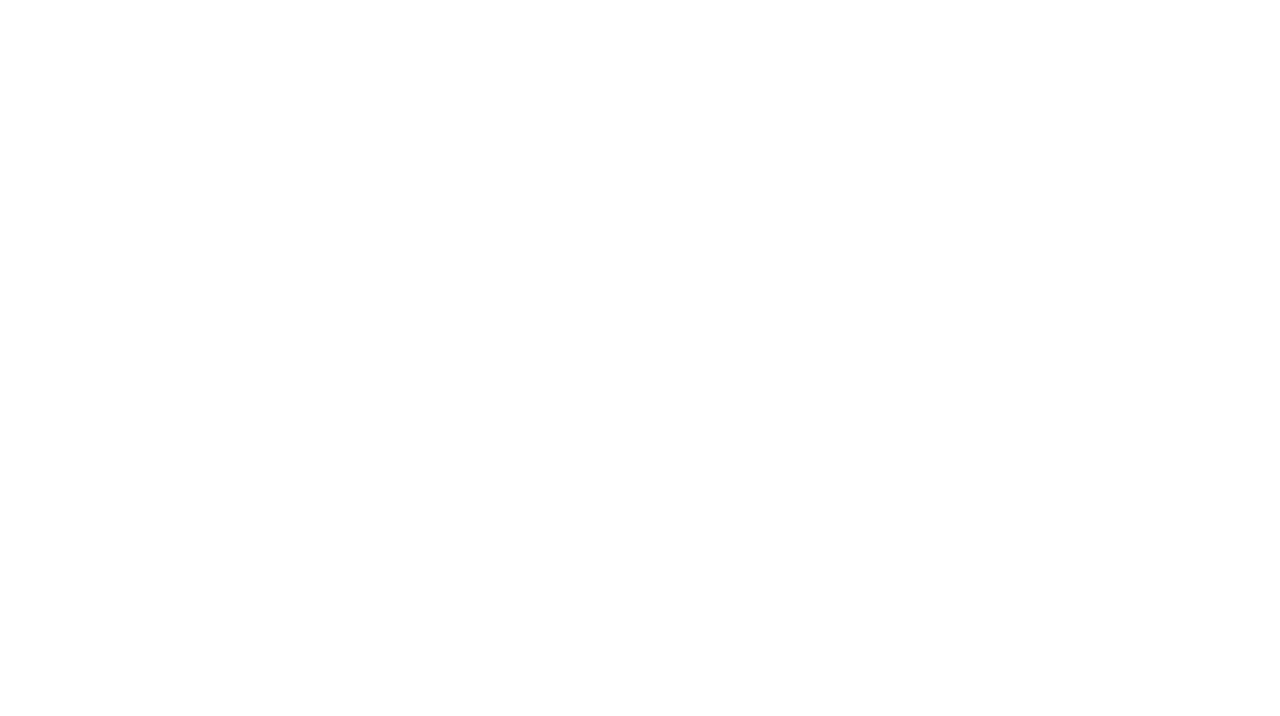
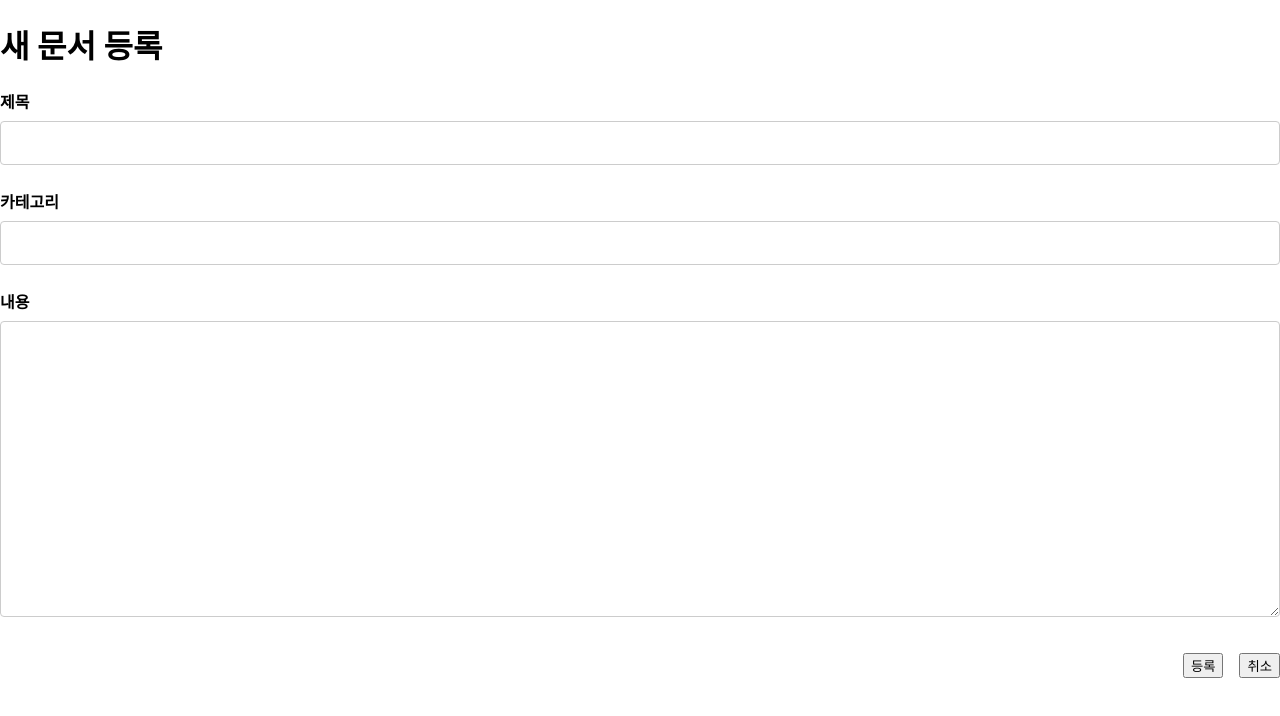
Before and after one commit to soconzan/2025-oose, a React (Create React App) app in the folder frontend/: page /documents/new in a window 1280 px wide. Before the commit this address had no page. Shown: the top 716 px of the page. Built offline with nearby package versions, Linux system fonts and the light colour scheme.

Commit message:
문서관리

```diff
--- a/frontend/src/App.js
+++ b/frontend/src/App.js
@@ -2,6 +2,10 @@ import React from 'react';
 import { BrowserRouter, Routes, Route } from 'react-router-dom';
 import MainPage from './pages/MainPage.jsx';
 import EmployeesPage from './pages/employee/EmployeesPage.jsx';
+import DocumentListPage from './pages/document/DocumentListPage';
+import DocumentCreatePage from './pages/document/DocumentCreatePage';
+import DocumentDetailPage from './pages/document/DocumentDetailPage';
+
 
 function App() {
   return (
@@ -9,6 +13,10 @@ function App() {
       <Routes>
         <Route path="/" element={<MainPage />} />
         <Route path="/employees" element={<EmployeesPage />} />
+
+        <Route path="/documents" element={<DocumentListPage />} />
+        <Route path="/documents/new" element={<DocumentCreatePage />} />
+        <Route path="/documents/:id" element={<DocumentDetailPage />} />
       </Routes>
     </BrowserRouter>
   );
--- /dev/null
+++ b/frontend/src/components/document/Document.css
@@ -0,0 +1,96 @@
+/* 데이터 테이블 스타일 (목록) */
+.data-table {
+  width: 100%;
+  border-collapse: collapse;
+  margin-top: 1rem;
+}
+
+.data-table th,
+.data-table td {
+  border: 1px solid #ddd;
+  padding: 12px;
+  text-align: left;
+}
+
+.data-table th {
+  background-color: #f8f9fa;
+  font-weight: bold;
+}
+
+.data-table tr:hover {
+  background-color: #f1f1f1;
+}
+
+.title-link {
+  text-decoration: none;
+  color: #0056b3;
+  font-weight: bold;
+}
+
+.title-link:hover {
+  text-decoration: underline;
+}
+
+/* 데이터 폼 스타일 (등록) */
+.data-form .form-group {
+  margin-bottom: 1.5rem;
+}
+
+.data-form label {
+  display: block;
+  margin-bottom: 0.5rem;
+  font-weight: bold;
+}
+
+.data-form input[type="text"],
+.data-form textarea {
+  width: 100%;
+  padding: 0.75rem;
+  border: 1px solid #ccc;
+  border-radius: 4px;
+  font-size: 1rem;
+  box-sizing: border-box;
+}
+
+.data-form textarea {
+  resize: vertical;
+}
+
+.form-actions {
+  display: flex;
+  justify-content: flex-end;
+  gap: 1rem;
+  margin-top: 2rem;
+}
+
+/* 상세 정보 뷰 스타일 */
+.detail-container {
+    padding: 2rem;
+    background-color: #fff;
+    border: 1px solid #ddd;
+    border-radius: 8px;
+}
+
+.detail-header {
+    border-bottom: 2px solid #eee;
+    padding-bottom: 1rem;
+    margin-bottom: 1.5rem;
+}
+
+.detail-title {
+    font-size: 2rem;
+    margin: 0;
+}
+
+.detail-meta {
+    display: flex;
+    gap: 1.5rem;
+    color: #666;
+    margin-top: 0.5rem;
+}
+
+.detail-content {
+    margin-top: 2rem;
+    line-height: 1.8;
+    min-height: 200px;
+}
--- /dev/null
+++ b/frontend/src/components/document/DocumentDetailPage.jsx
@@ -0,0 +1,64 @@
+import React, { useState, useEffect } from 'react';
+import { useParams, useNavigate, Link } from 'react-router-dom';
+import { getDocumentById, deleteDocument } from '../../api/documentApi';
+import '../../components/document/Document.css'; // 공용 CSS import
+
+const DocumentDetailPage = () => {
+  const { id } = useParams(); // URL에서 문서 ID를 가져옴
+  const navigate = useNavigate();
+  const [document, setDocument] = useState(null);
+
+  useEffect(() => {
+    const fetchDocument = async () => {
+      try {
+        const data = await getDocumentById(id);
+        setDocument(data);
+      } catch (error) {
+        alert('문서를 불러오는 데 실패했습니다.');
+        console.error(error);
+      }
+    };
+    fetchDocument();
+  }, [id]);
+
+  const handleDelete = async () => {
+    if (window.confirm('정말로 이 문서를 삭제하시겠습니까?')) {
+      try {
+        await deleteDocument(id);
+        alert('문서가 삭제되었습니다.');
+        navigate('/documents');
+      } catch (error) {
+        alert('문서 삭제에 실패했습니다.');
+        console.error(error);
+      }
+    }
+  };
+
+  if (!document) {
+    return <div>로딩 중...</div>;
+  }
+
+  return (
+    <div className="container">
+       <div className="detail-container">
+        <div className="detail-header">
+          <h1 className="detail-title">{document.title}</h1>
+          <div className="detail-meta">
+            <span><strong>작성자:</strong> {document.author ? document.author.name : 'N/A'}</span>
+            <span><strong>카테고리:</strong> {document.category}</span>
+            <span><strong>작성일:</strong> {new Date(document.created_date).toLocaleDateString()}</span>
+          </div>
+        </div>
+        <div className="detail-content">
+          <p>{document.content}</p>
+        </div>
+        <div className="form-actions">
+          <Link to="/documents" className="btn">목록</Link>
+          <button onClick={handleDelete} className="btn btn-danger">삭제</button>
+        </div>
+       </div>
+    </div>
+  );
+};
+
+export default DocumentDetailPage;
--- /dev/null
+++ b/frontend/src/components/document/DocumentForm.jsx
@@ -0,0 +1,60 @@
+import React, { useState } from 'react';
+import { useNavigate } from 'react-router-dom';
+import './Document.css'; // 공용 CSS 파일을 사용합니다.
+
+const DocumentForm = ({ onSubmit }) => {
+  const [title, setTitle] = useState('');
+  const [category, setCategory] = useState('');
+  const [content, setContent] = useState('');
+  const navigate = useNavigate();
+
+  const handleSubmit = (e) => {
+    e.preventDefault();
+    if (!title || !category || !content) {
+      alert('제목, 카테고리, 내용을 모두 입력해주세요.');
+      return;
+    }
+    // author_id는 실제 로그인된 사용자 ID로 설정해야 합니다.
+    // 지금은 임시로 1번 사용자로 하드코딩합니다.
+    const documentData = { title, category, content, author_id: 1 };
+    onSubmit(documentData);
+  };
+
+  return (
+    <form onSubmit={handleSubmit} className="data-form">
+      <div className="form-group">
+        <label htmlFor="title">제목</label>
+        <input
+          type="text"
+          id="title"
+          value={title}
+          onChange={(e) => setTitle(e.target.value)}
+        />
+      </div>
+      <div className="form-group">
+        <label htmlFor="category">카테고리</label>
+        <input
+          type="text"
+          id="category"
+          value={category}
+          onChange={(e) => setCategory(e.target.value)}
+        />
+      </div>
+      <div className="form-group">
+        <label htmlFor="content">내용</label>
+        <textarea
+          id="content"
+          rows="15"
+          value={content}
+          onChange={(e) => setContent(e.target.value)}
+        ></textarea>
+      </div>
+      <div className="form-actions">
+        <button type="submit" className="btn btn-primary">등록</button>
+        <button type="button" className="btn" onClick={() => navigate('/documents')}>취소</button>
+      </div>
+    </form>
+  );
+};
+
+export default DocumentForm;
--- /dev/null
+++ b/frontend/src/components/document/DocumentList.jsx
@@ -0,0 +1,36 @@
+import React from 'react';
+import { Link } from 'react-router-dom';
+import './Document.css'; // 공용 CSS 파일을 사용합니다.
+
+const DocumentList = ({ documents }) => {
+  return (
+    <table className="data-table">
+      <thead>
+        <tr>
+          <th>번호</th>
+          <th>제목</th>
+          <th>카테고리</th>
+          <th>작성자</th>
+          <th>작성일</th>
+        </tr>
+      </thead>
+      <tbody>
+        {documents.map((doc) => (
+          <tr key={doc.id}>
+            <td>{doc.id}</td>
+            <td>
+              <Link to={`/documents/${doc.id}`} className="title-link">
+                {doc.title}
+              </Link>
+            </td>
+            <td>{doc.category}</td>
+            <td>{doc.author ? doc.author.name : 'N/A'}</td>
+            <td>{new Date(doc.created_date).toLocaleDateString()}</td>
+          </tr>
+        ))}
+      </tbody>
+    </table>
+  );
+};
+
+export default DocumentList;
--- /dev/null
+++ b/frontend/src/pages/document/DocumentCreatePage.jsx
@@ -0,0 +1,28 @@
+import React from 'react';
+import { useNavigate } from 'react-router-dom';
+import { createDocument } from '../../api/documentApi';
+import DocumentForm from '../../components/document/DocumentForm'; // 컴포넌트 import
+
+const DocumentCreatePage = () => {
+  const navigate = useNavigate();
+
+  const handleCreateSubmit = async (documentData) => {
+    try {
+      const createdDoc = await createDocument(documentData);
+      alert('문서가 성공적으로 등록되었습니다.');
+      navigate(`/documents/${createdDoc.id}`); // 등록된 문서 상세 페이지로 이동
+    } catch (error) {
+      alert('문서 등록에 실패했습니다.');
+      console.error("문서 생성 중 에러 발생:", error);
+    }
+  };
+
+  return (
+    <div className="container">
+      <h1 className="mb-3">새 문서 등록</h1>
+      <DocumentForm onSubmit={handleCreateSubmit} />
+    </div>
+  );
+};
+
+export default DocumentCreatePage;
--- a/frontend/src/pages/document/DocumentListPage.jsx
+++ b/frontend/src/pages/document/DocumentListPage.jsx
@@ -1,7 +1,7 @@
 import React, { useState, useEffect } from 'react';
-import { Link, useNavigate } from 'react-router-dom';
+import { useNavigate } from 'react-router-dom';
 import { getAllDocuments } from '../../api/documentApi';
-import './Document.css'; // 간단한 스타일을 위해 CSS 파일도 추가합니다.
+import DocumentList from '../../components/document/DocumentList'; // 컴포넌트 import
 
 const DocumentListPage = () => {
   const [documents, setDocuments] = useState([]);
@@ -13,44 +13,21 @@ const DocumentListPage = () => {
         const data = await getAllDocuments();
         setDocuments(data);
       } catch (error) {
-        // 에러 처리
+        console.error("문서 목록을 불러오는 중 에러 발생:", error);
       }
     };
     fetchDocuments();
   }, []);
 
   return (
-    <div className="doc-container">
-      <h1>문서 관리</h1>
-      <button onClick={() => navigate('/documents/new')} className="doc-new-btn">
-        새 문서 등록
-      </button>
-      <table className="doc-table">
-        <thead>
-          <tr>
-            <th>번호</th>
-            <th>제목</th>
-            <th>카테고리</th>
-            <th>작성자</th>
-            <th>작성일</th>
-          </tr>
-        </thead>
-        <tbody>
-          {documents.map((doc) => (
-            <tr key={doc.id}>
-              <td>{doc.id}</td>
-              <td>
-                <Link to={`/documents/${doc.id}`} className="doc-title-link">
-                  {doc.title}
-                </Link>
-              </td>
-              <td>{doc.category}</td>
-              <td>{doc.author ? doc.author.name : 'N/A'}</td>
-              <td>{new Date(doc.created_date).toLocaleDateString()}</td>
-            </tr>
-          ))}
-        </tbody>
-      </table>
+    <div className="container">
+      <div className="d-flex justify-content-between align-items-center mb-3">
+        <h1>문서 관리</h1>
+        <button onClick={() => navigate('/documents/new')} className="btn btn-primary">
+          새 문서 등록
+        </button>
+      </div>
+      <DocumentList documents={documents} />
     </div>
   );
 };
```
